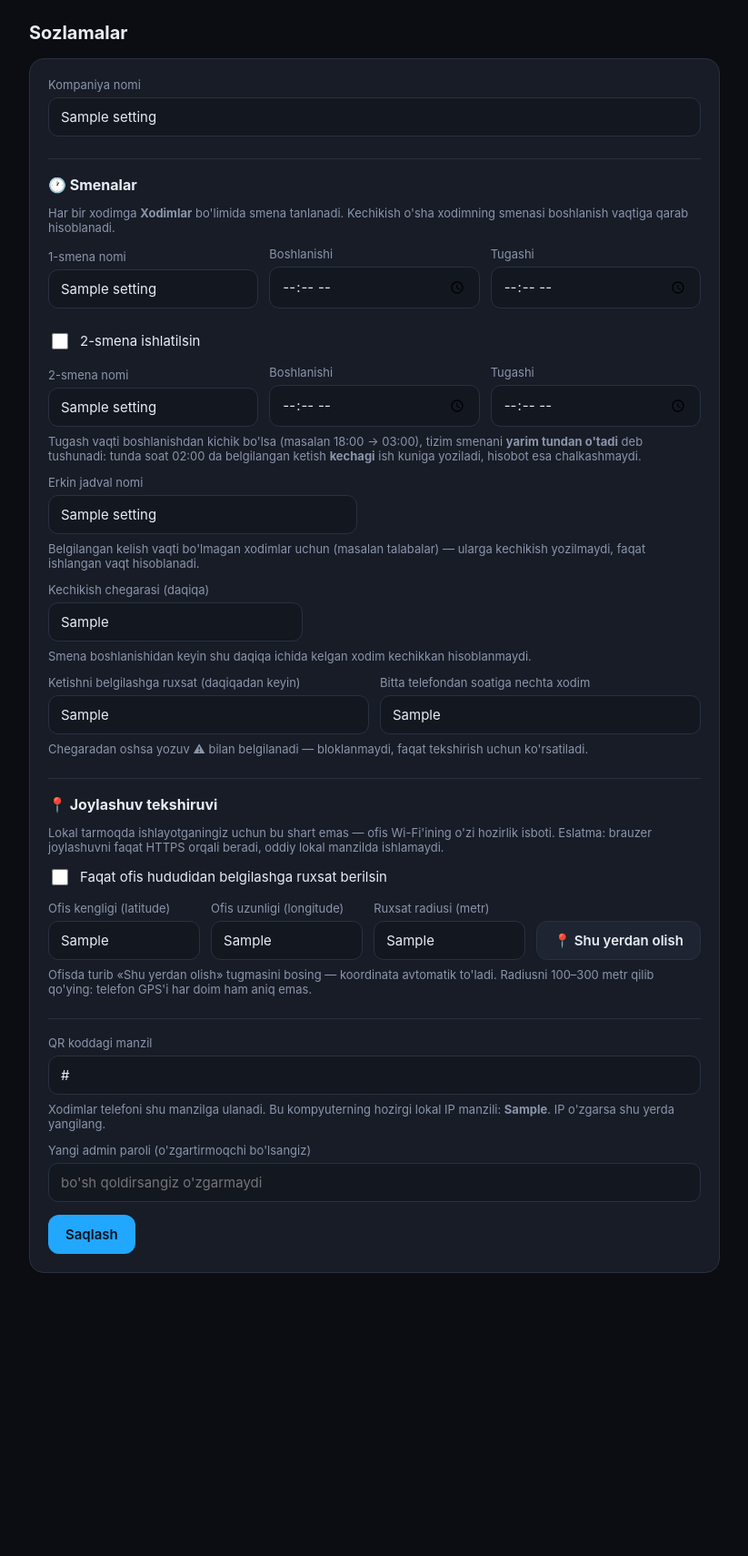
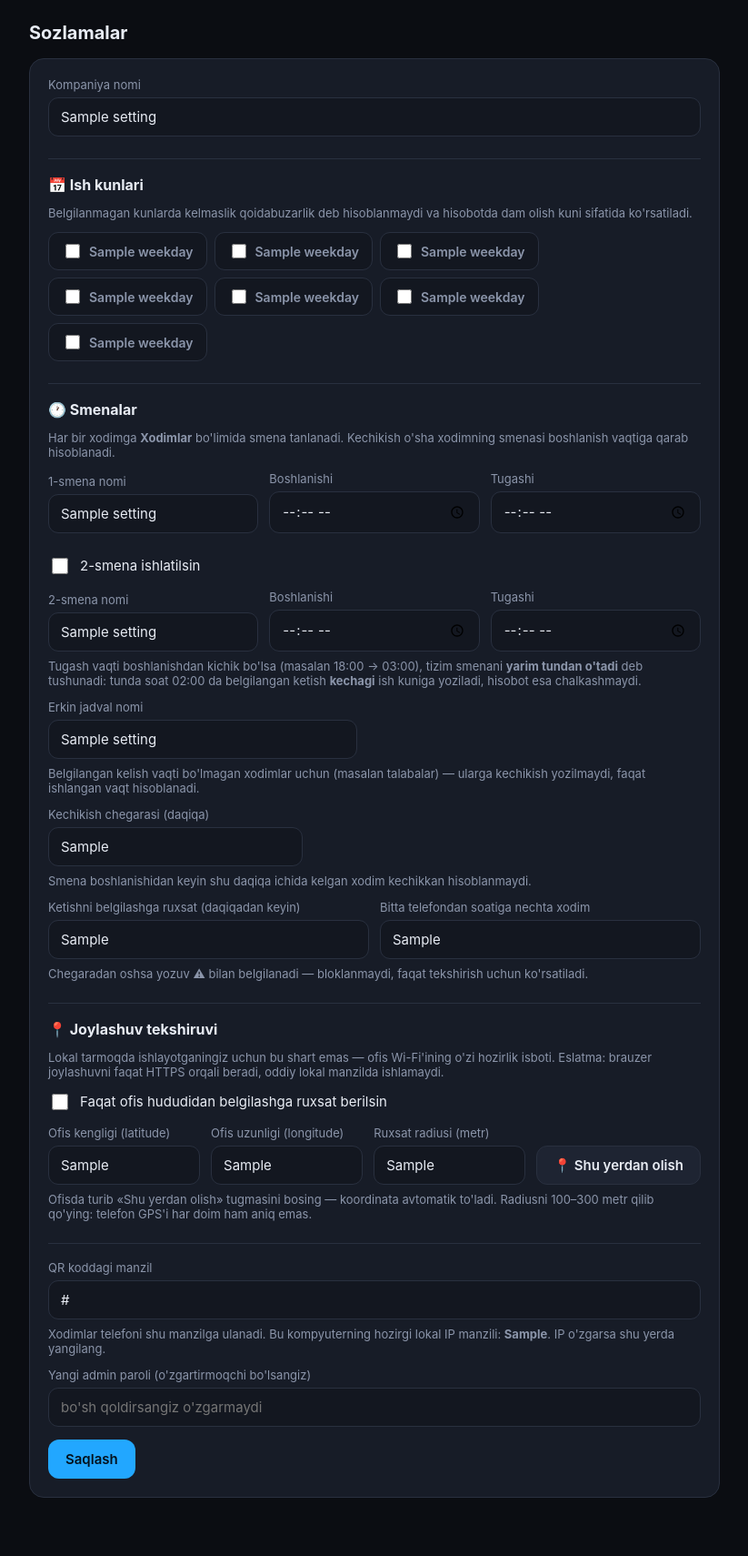
Before and after one commit to akramhodjaevbotirhodja-blip/davomat, a FastAPI app: template app/templates/admin_settings.html in a window 1280 px wide. Shown: the part 58-1768 px from the top of the page at 91% size, without its empty margins (24-847 px from the left). Before the commit the page ends 1457 px from the top, so only its background shows below. Run offline with FastAPI, Linux system fonts and the light colour scheme; the template is opened without the code that fills it: most values are stand-ins (such as "Sample title", 1, 10 or a date in 2020); some libraries are stand-ins or nearby versions.

Commit message:
Ish kunlari sozlanadigan bo'ldi
Kodda shanba va yakshanba hamma uchun dam olish deb qat'iy yozilgan edi.
Ofis Dushanba-Shanba ishlagani uchun bu xato beradi: har shanba kelmagan
xodim hisobotda ko'rinmasdan qolardi.

Endi ish kunlari sozlamalarda belgilanadi (standart Du-Sha) va hisobot
ham, kunlik jadval ham shunga qarab ishlaydi.

Bundan tashqari admin paneldagi kunlik jadval dam olish kunini umuman
bilmasdi: yakshanba kuni barcha xodimlar qizil "Kelmadi" bo'lib chiqardi.
Endi ular "Dam olish" deb belgilanadi, sahifa tepasida esa eslatma
chiqadi va bu kun statistikaga kirmaydi.

Yakshanba ishlaydigan talaba uchun alohida sozlama qo'shilmadi — unga
"Erkin jadval" yetarli: kechikish yozilmaydi, kelmagan kuni esa
qoidabuzarlik deb hisoblanmaydi.

Sinov: hafta bo'ylab 7 kun tekshirildi (shanba ish kuni, yakshanba dam
olish), Du-Ju rejimiga o'tkazilib qaytarildi, buzuq sozlama standart
qiymatga qaytishi tasdiqlandi. Haqiqiy HTTP orqali: shanba kuni oddiy
xodimlar "Kelmadi", yakshanba kuni hammasi "Dam olish" bo'ldi.

Co-Authored-By: Claude Opus 5 <noreply@anthropic.com>

```diff
--- a/app/config.py
+++ b/app/config.py
@@ -36,6 +36,8 @@ DEFAULT_SETTINGS = {
     "shift2_enabled": "1",
     # Erkin jadval — belgilangan kelish vaqti yo'q (masalan talabalar)
     "flex_name": "Erkin jadval",
+    # Ish kunlari: 1=Dushanba ... 7=Yakshanba. Standart — Du-Sha.
+    "work_days": "1,2,3,4,5,6",
     "late_grace_minutes": "5",
     "min_shift_minutes": "60",       # kelgandan keyin kamida shuncha vaqt o'tsa ketish yoziladi
     "device_limit_per_hour": "3",    # bitta telefondan 1 soatda nechta odam belgilanishi mumkin
@@ -50,6 +52,7 @@ DEFAULT_SETTINGS = {
 STATUS_LABELS = {
     "keldi": "Keldi",
     "belgilanmagan": "—",
+    "dam": "Dam olish",
     "kechikdi": "Kechikdi",
     "kelmadi": "Kelmadi",
     "tatil": "Ta'til",
@@ -65,6 +68,9 @@ WEEKDAYS_UZ = [
     "Juma", "Shanba", "Yakshanba",
 ]
 
+# Sozlamalar sahifasidagi qisqa nomlar (1=Dushanba ... 7=Yakshanba)
+WEEKDAYS_SHORT_UZ = ["Du", "Se", "Cho", "Pa", "Ju", "Sha", "Ya"]
+
 MONTHS_UZ = [
     "Yanvar", "Fevral", "Mart", "Aprel", "May", "Iyun",
     "Iyul", "Avgust", "Sentabr", "Oktabr", "Noyabr", "Dekabr",
--- a/app/main.py
+++ b/app/main.py
@@ -19,7 +19,7 @@ from itsdangerous import BadSignature, URLSafeSerializer
 
 from .config import (
     BASE_DIR, TZ, QR_ROTATE_SECONDS, QR_SLOTS_AHEAD, STATUS_LABELS,
-    ABSENCE_TYPES, WEEKDAYS_UZ, MONTHS_UZ,
+    ABSENCE_TYPES, WEEKDAYS_UZ, WEEKDAYS_SHORT_UZ, MONTHS_UZ,
 )
 from . import db as D
 from .security import make_token, verify_token, seconds_left, current_window
@@ -238,6 +238,22 @@ def shifts_of(settings: dict) -> dict:
         "flexible": True,
     }
     return out
+
+
+def work_days_of(settings: dict) -> set[int]:
+    """Ish kunlari to'plami: 1=Dushanba ... 7=Yakshanba."""
+    raw = settings.get("work_days", "1,2,3,4,5,6")
+    days = set()
+    for part in raw.split(","):
+        part = part.strip()
+        if part.isdigit() and 1 <= int(part) <= 7:
+            days.add(int(part))
+    return days or {1, 2, 3, 4, 5, 6}
+
+
+def is_rest_day(day: date, work_days: set[int]) -> bool:
+    """Shu kun dam olish kunimi? (isoweekday: 1=Dushanba ... 7=Yakshanba)"""
+    return day.isoweekday() not in work_days
 
 
 def shift_time_label(shift: dict) -> str:
@@ -786,6 +802,7 @@ def admin_home(request: Request, kun: str = ""):
             ).fetchall()
         }
 
+    rest_day = is_rest_day(day, work_days_of(settings))
     rows, stats = [], {"keldi": 0, "kechikdi": 0, "kelmadi": 0, "sababli": 0}
     shift_stats = {}
     for e in employees:
@@ -796,6 +813,9 @@ def admin_home(request: Request, kun: str = ""):
             status = rec["status"]
         elif ab:
             status = ab["kind"]
+        elif rest_day:
+            # Dam olish kunida kelmaslik qoidabuzarlik emas
+            status = "dam"
         elif is_flexible(shift):
             # Erkin jadvalda kelmagan kun qoidabuzarlik emas
             status = "belgilanmagan"
@@ -804,7 +824,7 @@ def admin_home(request: Request, kun: str = ""):
 
         if status in ("keldi", "kechikdi", "kelmadi"):
             stats[status] += 1
-        elif status != "belgilanmagan":
+        elif status not in ("belgilanmagan", "dam"):
             stats["sababli"] += 1
 
         box = shift_stats.setdefault(
@@ -816,7 +836,7 @@ def admin_home(request: Request, kun: str = ""):
         box["jami"] += 1
         if status in ("keldi", "kechikdi", "kelmadi"):
             box[status] += 1
-        elif status != "belgilanmagan":
+        elif status not in ("belgilanmagan", "dam"):
             box["sababli"] += 1
 
         rows.append({
@@ -845,6 +865,7 @@ def admin_home(request: Request, kun: str = ""):
          "next_day": (day + timedelta(days=1)).isoformat(),
          # Erkin jadval oxirida tursin (raqami 0 bo'lsa ham)
          "shift_stats": [shift_stats[k] for k in sorted(shift_stats, key=lambda n: (n == 0, n))],
+         "rest_day": rest_day,
          "two_shifts": len(shifts_of(settings)) > 1,
          "today": D.today_str(), "active": "today"},
     )
@@ -1052,9 +1073,10 @@ def absence_delete(request: Request, ab_id: int):
 def build_report(conn, start: date, end: date, settings: dict | None = None):
     """Davr uchun har bir xodim kesimida yig'ma hisobot."""
     settings = settings or D.get_settings(conn)
+    work_days = work_days_of(settings)
     employees = D.active_employees(conn)
     days = [start + timedelta(days=i) for i in range((end - start).days + 1)]
-    workdays = [d for d in days if d.weekday() < 5]
+    workdays = [d for d in days if not is_rest_day(d, work_days)]
 
     att = {}
     for r in conn.execute(
@@ -1084,7 +1106,7 @@ def build_report(conn, start: date, end: date, settings: dict | None = None):
             ds = d.isoformat()
             rec = att.get((e["id"], ds))
             kind = absent_kind(e["id"], ds)
-            weekend = d.weekday() >= 5
+            weekend = is_rest_day(d, work_days)
             if rec and rec["check_in"]:
                 status = rec["status"]
                 if status == "kechikdi":
@@ -1146,6 +1168,7 @@ def report_page(request: Request, boshi: str = "", oxiri: str = ""):
         {"request": request, "settings": settings, "report": report, "days": days,
          "start": start.isoformat(), "end": end.isoformat(),
          "period_label": f"{uz_date(start)} — {uz_date(end)}",
+         "work_days": work_days_of(settings),
          "active": "report"},
     )
 
@@ -1245,6 +1268,7 @@ def settings_page(request: Request, saqlandi: int = 0):
         request, "admin_settings.html",
         {"request": request, "settings": settings, "saqlandi": saqlandi,
          "lan_ip": "" if IS_CLOUD else lan_ip(), "is_cloud": IS_CLOUD,
+         "work_days": work_days_of(settings), "weekdays": WEEKDAYS_SHORT_UZ,
          "auto_url": auto_base_url(request), "active": "settings"},
     )
 
@@ -1257,6 +1281,7 @@ def settings_save(request: Request, company_name: str = Form(""),
                   shift2_name: str = Form("2-smena"),
                   shift2_start: str = Form("18:00"), shift2_end: str = Form("03:00"),
                   flex_name: str = Form("Erkin jadval"),
+                  work_days: list[str] = Form(default=[]),
                   late_grace_minutes: str = Form("5"),
                   min_shift_minutes: str = Form("60"),
                   device_limit_per_hour: str = Form("3"),
@@ -1282,6 +1307,9 @@ def settings_save(request: Request, company_name: str = Form(""),
         D.set_setting(conn, "shift2_start", shift2_start or "18:00")
         D.set_setting(conn, "shift2_end", shift2_end or "03:00")
         D.set_setting(conn, "flex_name", flex_name.strip() or "Erkin jadval")
+        chosen = sorted({int(d) for d in work_days if d.isdigit() and 1 <= int(d) <= 7})
+        D.set_setting(conn, "work_days",
+                      ",".join(str(d) for d in chosen) or "1,2,3,4,5,6")
         D.set_setting(conn, "late_grace_minutes", num(late_grace_minutes, "5"))
         D.set_setting(conn, "min_shift_minutes", num(min_shift_minutes, "60"))
         D.set_setting(conn, "device_limit_per_hour", num(device_limit_per_hour, "3"))
--- a/app/templates/admin_report.html
+++ b/app/templates/admin_report.html
@@ -57,7 +57,7 @@
         <tr>
           <th class="nm">F.I.Sh.</th>
           {% for d in days %}
-          <th {% if d.weekday() >= 5 %}class="muted"{% endif %}>{{ d.day }}</th>
+          <th {% if d.isoweekday() not in work_days %}class="muted"{% endif %}>{{ d.day }}</th>
           {% endfor %}
         </tr>
       </thead>
--- a/app/templates/admin_settings.html
+++ b/app/templates/admin_settings.html
@@ -18,6 +18,22 @@
   <div class="field">
     <label>Kompaniya nomi</label>
     <input name="company_name" value="{{ settings.company_name }}">
+  </div>
+
+  <hr class="sep">
+  <h3 class="sub">📅 Ish kunlari</h3>
+  <p class="muted small">
+    Belgilanmagan kunlarda kelmaslik qoidabuzarlik deb hisoblanmaydi va
+    hisobotda dam olish kuni sifatida ko'rsatiladi.
+  </p>
+  <div class="days">
+    {% for i in range(1, 8) %}
+      <label class="day {{ 'on' if i in work_days }}">
+        <input type="checkbox" name="work_days" value="{{ i }}"
+               {% if i in work_days %}checked{% endif %}>
+        <span>{{ weekdays[i - 1] }}</span>
+      </label>
+    {% endfor %}
   </div>
 
   <hr class="sep">
--- a/app/templates/admin_today.html
+++ b/app/templates/admin_today.html
@@ -14,6 +14,12 @@
     <button class="btn btn-sm" onclick="window.print()">🖨 Chop etish</button>
   </div>
 </div>
+
+{% if rest_day %}
+<p class="warn-box" style="background:rgba(139,149,170,.1);border-color:var(--line);color:var(--muted)">
+  📅 Bu kun <b>dam olish kuni</b> — kelmagan xodimlar qoidabuzar deb belgilanmaydi.
+</p>
+{% endif %}
 
 <div class="stats">
   <div class="stat"><div class="stat-num" style="color:var(--ok)">{{ stats.keldi }}</div><div class="stat-lbl">O'z vaqtida keldi</div></div>
--- a/public/static/style.css
+++ b/public/static/style.css
@@ -455,3 +455,26 @@ details.edit[open] summary { color: var(--muted); }
 .b-smena0       { background: rgba(139,149,170,.16); color: #b6c0d4; }
 .b-belgilanmagan{ background: rgba(139,149,170,.12); color: var(--muted); }
 .c-belgilanmagan{ background: rgba(255,255,255,.035); color: #5a6478; }
+
+/* Ish kunlari tanlash */
+.days { display: flex; flex-wrap: wrap; gap: 8px; margin-bottom: 4px; }
+.day {
+  display: flex;
+  align-items: center;
+  gap: 7px;
+  padding: 9px 14px;
+  border-radius: 11px;
+  border: 1px solid var(--line);
+  background: var(--bg-soft);
+  cursor: pointer;
+  font-size: 14px;
+  font-weight: 600;
+  margin-bottom: 0;
+  color: var(--muted);
+  user-select: none;
+}
+.day.on { border-color: var(--accent); color: var(--text); background: rgba(34,167,255,.1); }
+.day input { width: 16px; height: 16px; flex: 0 0 16px; accent-color: var(--accent); }
+
+/* Dam olish kuni — kunlik jadvalda */
+.b-dam { background: rgba(139,149,170,.14); color: var(--muted); }
```
